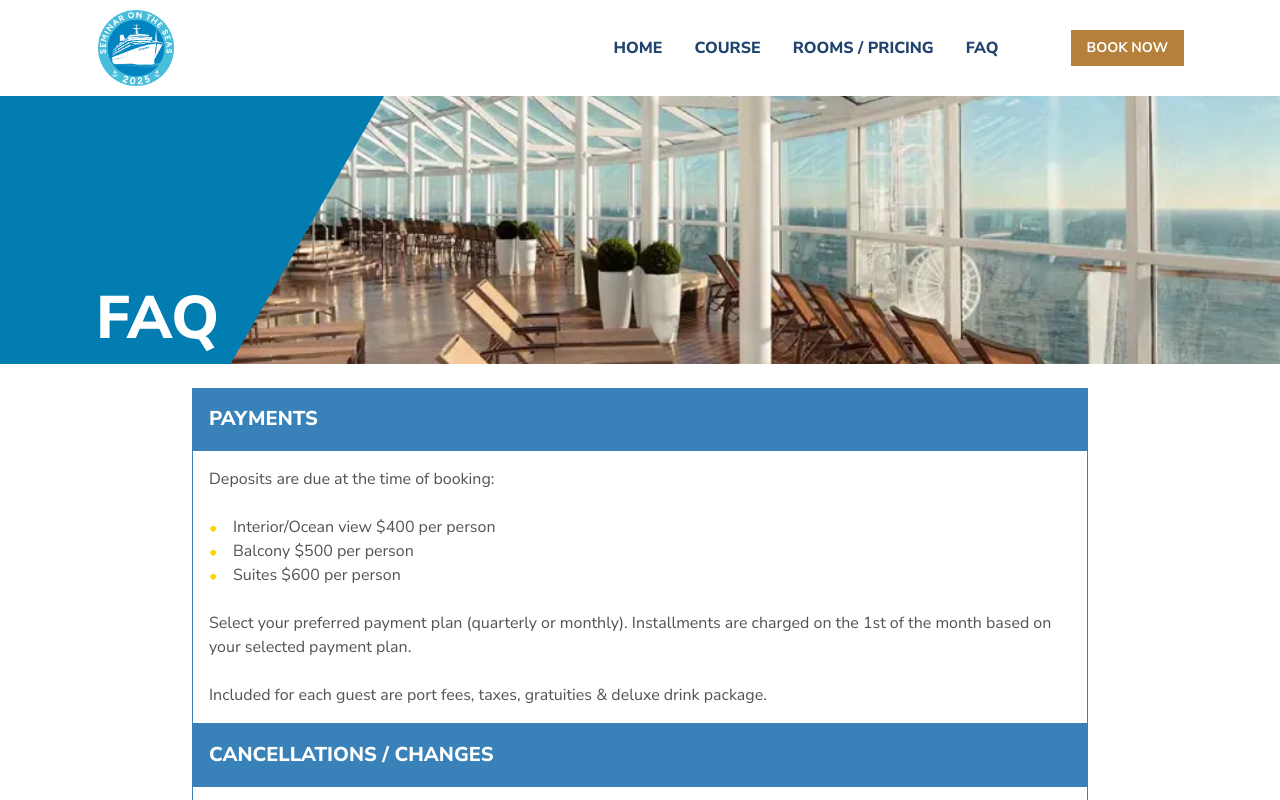
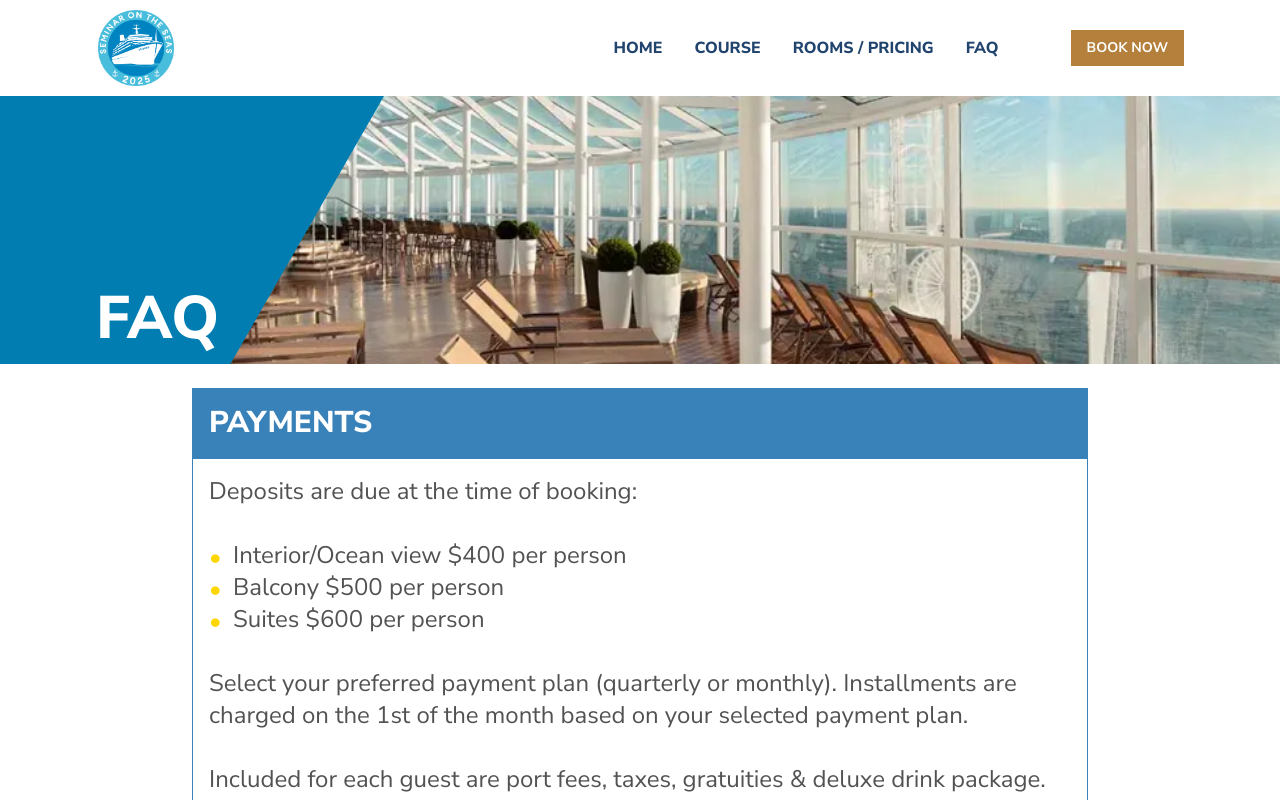
Before and after one commit to jjcxdev/sots, a Next.js app: page /faq in a window 1280 px wide. Shown: the top 800 px of the page. Built offline with nearby package versions, Linux system fonts and the light colour scheme.

Commit message:
course text size

```diff
--- a/src/app/components/faqcard.tsx
+++ b/src/app/components/faqcard.tsx
@@ -7,10 +7,10 @@ type CardProps = {
 function Card({ title, children }: CardProps) {
   return (
     <div className="w-full m-auto max-w-4xl flex rounded-md flex-col justify-center">
-      <div className="bg-custom-blue p-4 uppercase font-extrabold text-xl border border-custom-blue">
+      <div className="bg-custom-blue p-4 uppercase font-extrabold lg:text-3xl text-xl border border-custom-blue">
         {title}
       </div>
-      <div className="border p-4 text-neutral-600 text-base border-custom-blue">
+      <div className="border p-4 lg:text-2xl text-neutral-600 text-base border-custom-blue">
         {children}
       </div>
     </div>
```
